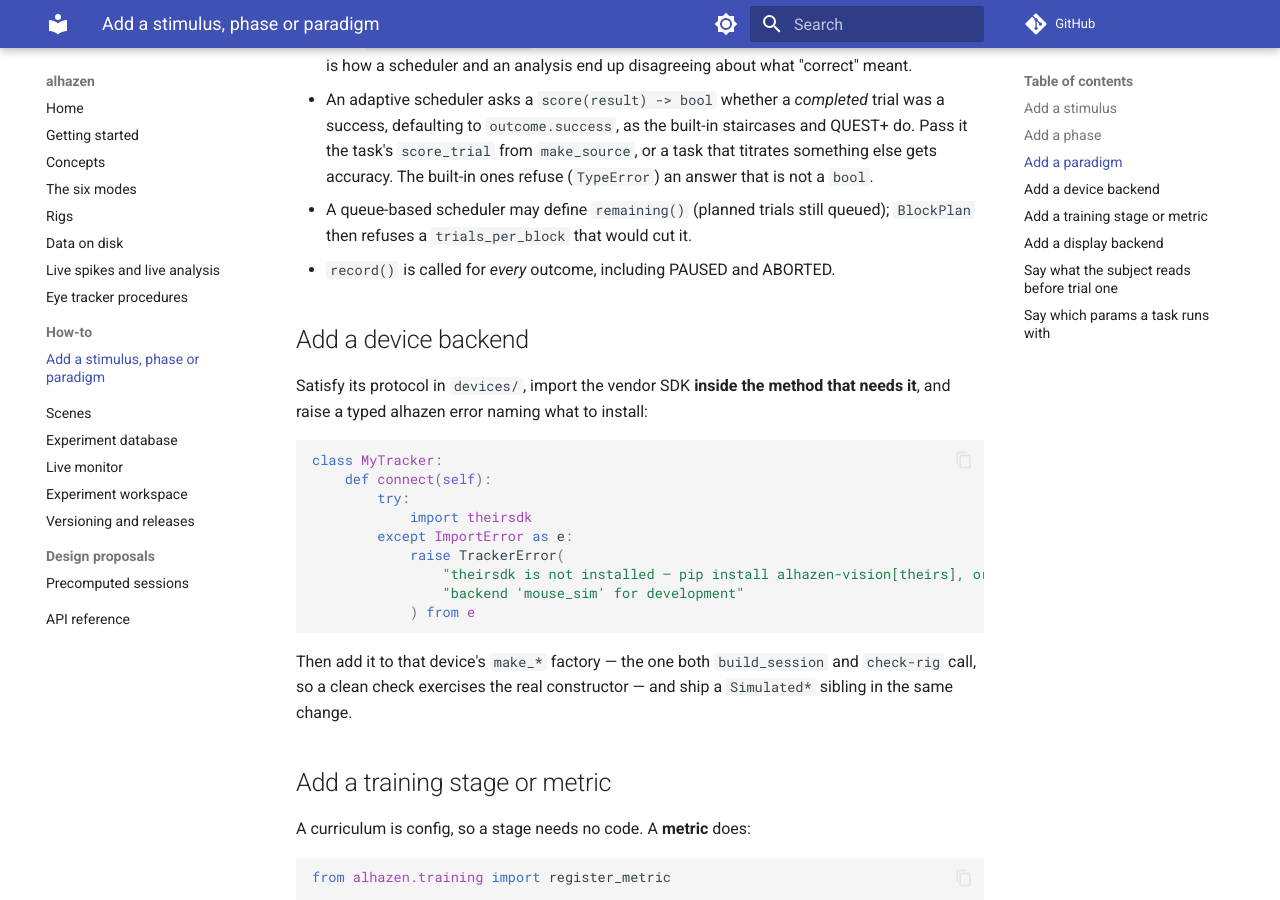
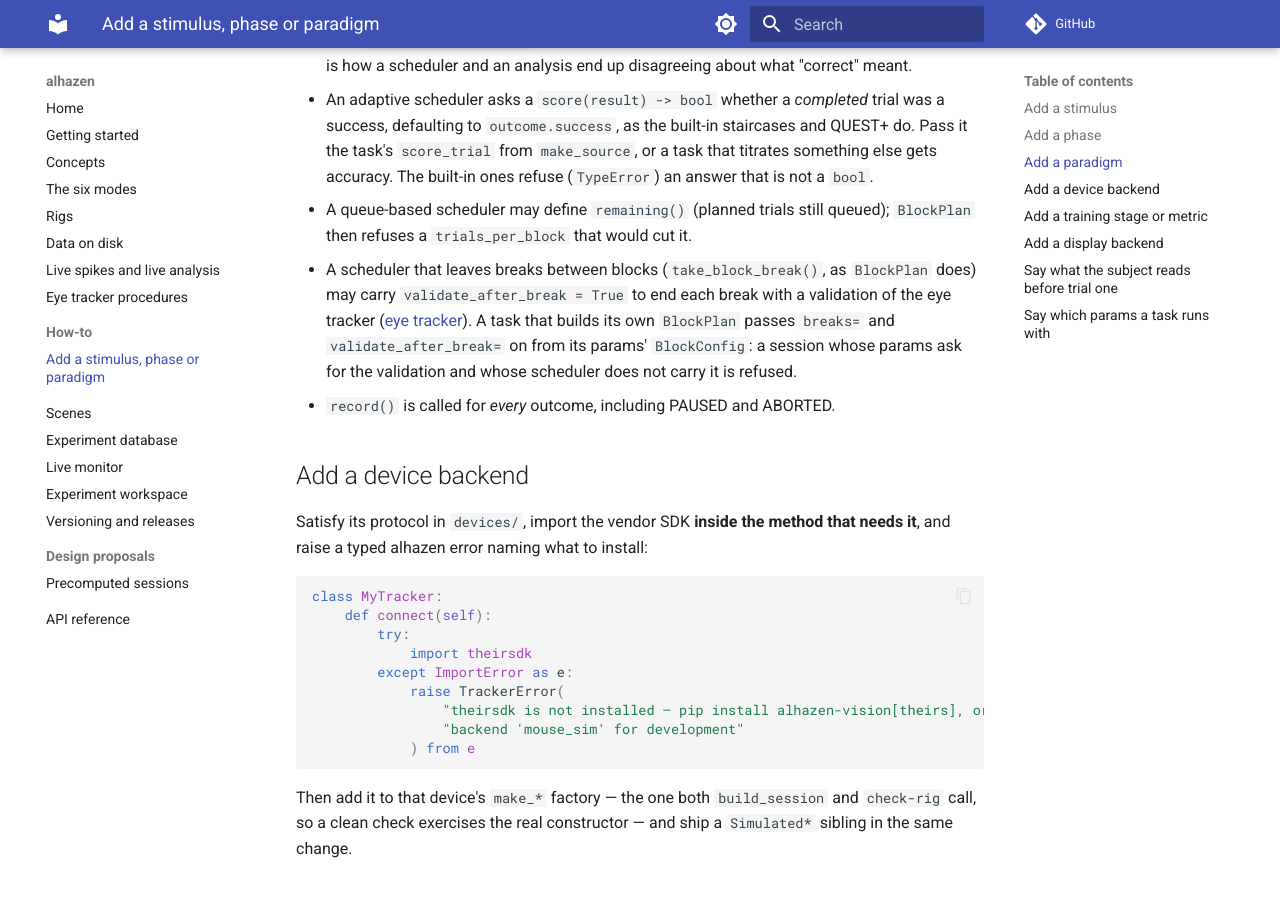
Before and after one commit to sh4r11f/alhazen, an MkDocs documentation site: the page built from docs/how-to.md, in a window 1280 px wide and 900 px high, scrolled down 1754 px. Built offline with MkDocs 1.6.1 and Material for MkDocs 9.7.7, drawn with Linux system fonts in a browser that asks for light colours; comment, search, counter and statistics services are not loaded.

Commit message:
Docs: validate_after_break for a scheduler that orders its own blocks
how-to.md's paradigm checklist names the attribute a scheduler that leaves
breaks may carry, and that a task building its own BlockPlan passes breaks=
and validate_after_break= on from its params, or the session is refused.
eye-tracker.md says precisely which validation a calibration during the
break voids: the earlier one, while the one that follows C still counts.

```diff
--- a/docs/how-to.md
+++ b/docs/how-to.md
@@ -88,6 +88,13 @@ class MyScheduler:
   built-in ones refuse (`TypeError`) an answer that is not a `bool`.
 - A queue-based scheduler may define `remaining()` (planned trials still
   queued); `BlockPlan` then refuses a `trials_per_block` that would cut it.
+- A scheduler that leaves breaks between blocks (`take_block_break()`, as
+  `BlockPlan` does) may carry `validate_after_break = True` to end each
+  break with a validation of the eye tracker
+  ([eye tracker](eye-tracker.md#validation-at-block-breaks)). A task that
+  builds its own `BlockPlan` passes `breaks=` and `validate_after_break=` on
+  from its params' `BlockConfig`: a session whose params ask for the
+  validation and whose scheduler does not carry it is refused.
 - `record()` is called for *every* outcome, including PAUSED and ABORTED.
 
 ## Add a device backend
```
Also changed, not shown: docs/eye-tracker.md (+2 -1 lines).
